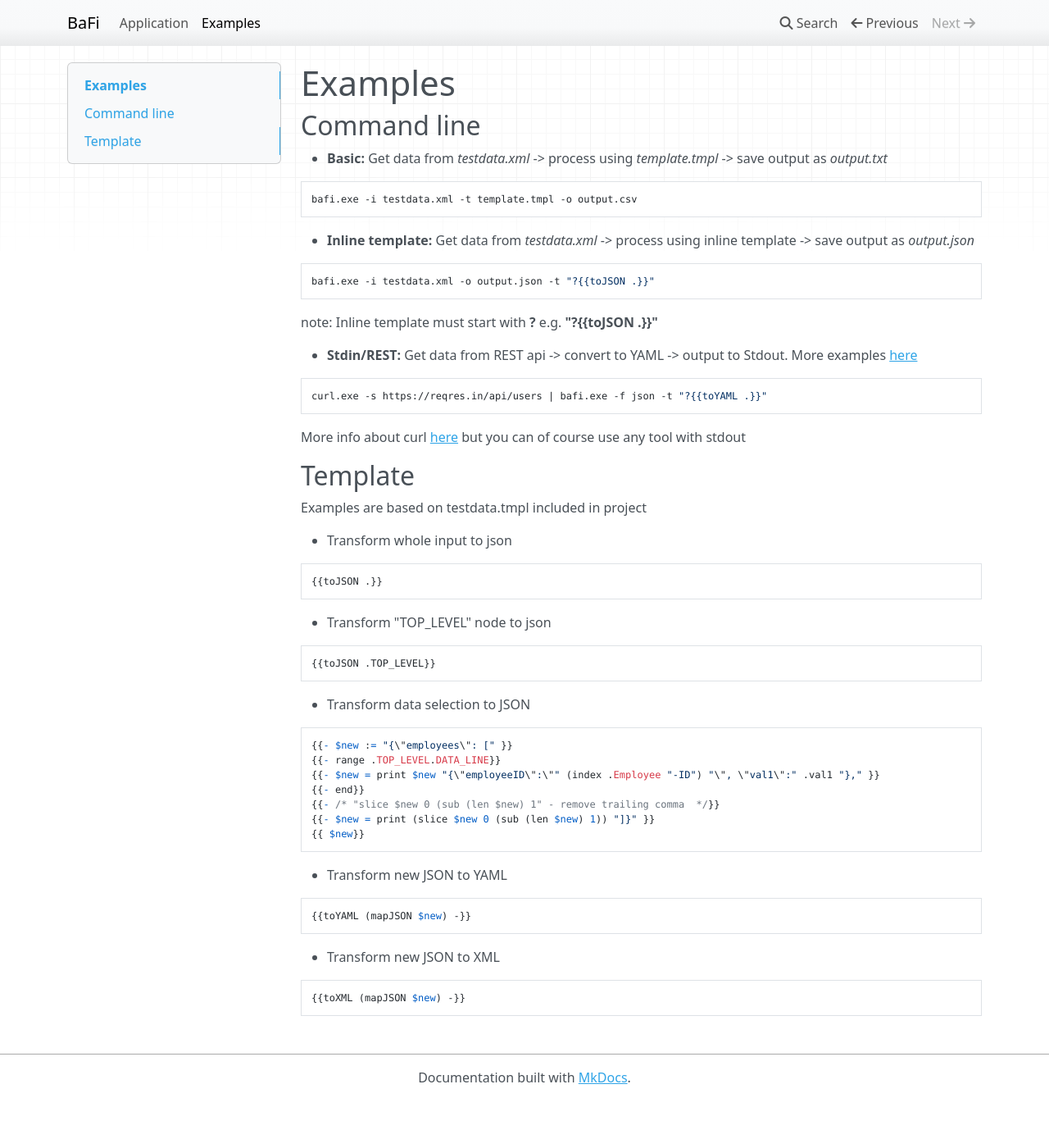
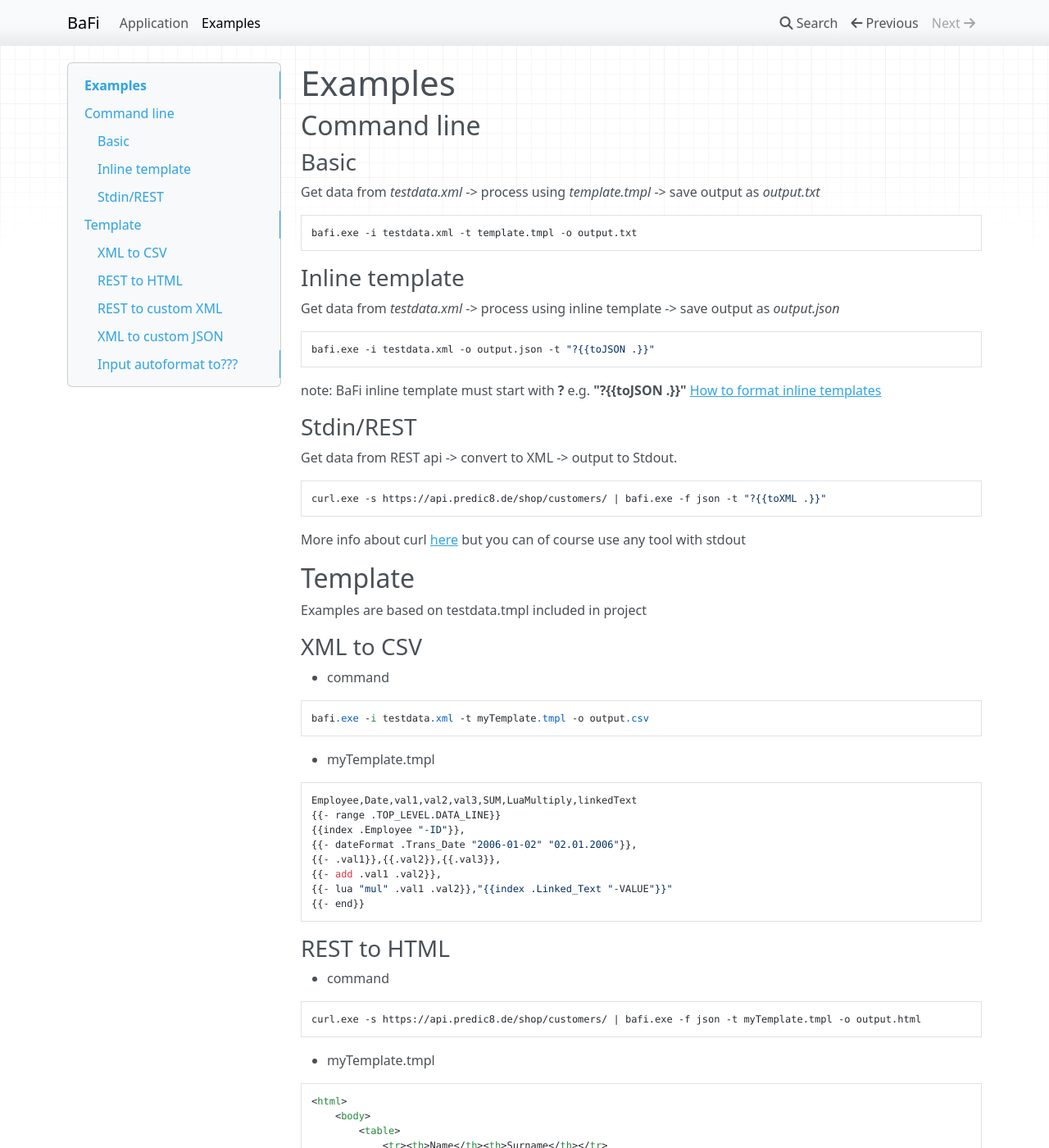
Before and after one commit to mmalcek/bafi, an MkDocs documentation site: the page built from docs/examples.md, in a window 1280 px wide and 1400 px high. Shown: the whole window at 82% size. Built offline with MkDocs 1.6.1, drawn with Linux system fonts in a browser that asks for light colours; nearby versions of some CDN libraries; some of the changed text lies outside the part shown.

````diff
--- a/docs/examples.md
+++ b/docs/examples.md
@@ -1,35 +1,92 @@
 # Examples
 ## Command line
-- **Basic:** Get data from *testdata.xml* -> process using *template.tmpl* -> save output as *output.txt*
+### Basic
+Get data from *testdata.xml* -> process using *template.tmpl* -> save output as *output.txt*
 ```sh
-bafi.exe -i testdata.xml -t template.tmpl -o output.csv
+bafi.exe -i testdata.xml -t template.tmpl -o output.txt
 ```
-- **Inline template:** Get data from *testdata.xml* -> process using inline template -> save output as *output.json*
+### Inline template
+Get data from *testdata.xml* -> process using inline template -> save output as *output.json*
 ```sh
 bafi.exe -i testdata.xml -o output.json -t "?{{toJSON .}}"
 ```
-note: Inline template must start with **?** e.g. **"?{{toJSON .}}"**
+note: BaFi inline template must start with **?** e.g. **"?{{toJSON .}}"**
+[How to format inline templates](https://pkg.go.dev/text/template#hdr-Examples)
 
-- **Stdin/REST:** Get data from REST api -> convert to YAML -> output to Stdout. More examples [here](https://pkg.go.dev/text/template#hdr-Examples)
+### Stdin/REST
+Get data from REST api -> convert to XML -> output to Stdout.
 ```sh
-curl.exe -s https://reqres.in/api/users | bafi.exe -f json -t "?{{toYAML .}}"
+curl.exe -s https://api.predic8.de/shop/customers/ | bafi.exe -f json -t "?{{toXML .}}"
 ```
 More info about curl [here](https://curl.se/) but you can of course use any tool with stdout
 
 ## Template
 Examples are based on testdata.tmpl included in project
 
-- Transform whole input to json
+### XML to CSV
+- command
 ```
-{{toJSON .}}
+bafi.exe -i testdata.xml -t myTemplate.tmpl -o output.csv
+```
+- myTemplate.tmpl
+```
+Employee,Date,val1,val2,val3,SUM,LuaMultiply,linkedText
+{{- range .TOP_LEVEL.DATA_LINE}}
+{{index .Employee "-ID"}},
+{{- dateFormat .Trans_Date "2006-01-02" "02.01.2006"}},
+{{- .val1}},{{.val2}},{{.val3}},
+{{- add .val1 .val2}},
+{{- lua "mul" .val1 .val2}},"{{index .Linked_Text "-VALUE"}}"
+{{- end}}
 ```
 
-- Transform "TOP_LEVEL" node to json
+### REST to HTML
+- command
 ```
-{{toJSON .TOP_LEVEL}}
+curl.exe -s https://api.predic8.de/shop/customers/ | bafi.exe -f json -t myTemplate.tmpl -o output.html
+```
+- myTemplate.tmpl
+```
+<html>
+    <body>
+        <table>
+            <tr><th>Name</th><th>Surname</th></tr>
+            {{- range .customers}}
+            <tr><td>{{.firstname}}</td><td>{{.firstname}}</td></tr>
+            {{- end }}
+        </table>
+    </body>
+</html>
+
+<style>
+table, th, td { border: 1px solid black; width: 400px; }
+</style>
+```
+### REST to custom XML
+- command
+```
+curl.exe -s https://api.predic8.de/shop/customers/ | bafi.exe -f json -t myTemplate.tmpl -o output.xml
+```
+- myTemplate.tmpl
+```
+<?xml version="1.0" encoding="utf-8"?>
+<MY_DATA>
+    {{- range .customers}}
+    <CUSTOMMER>
+        <NAME>{{.firstname}}</NAME>
+        <SURNAME>{{.lastname}}</SURNAME>
+    </CUSTOMMER>
+    {{- end }}
+</MY_DATA>
 ```
 
-- Transform data selection to JSON
+### XML to custom JSON
+- command
+```
+bafi.exe -i testdata.xml -t myTemplate.tmpl -o output.json
+```
+
+- myTemplate.tmpl
 ```
 {{- $new := "{\"employees\": [" }}
 {{- range .TOP_LEVEL.DATA_LINE}}
@@ -39,12 +96,21 @@ Examples are based on testdata.tmpl included in project
 {{- $new = print (slice $new 0 (sub (len $new) 1)) "]}" }}
 {{ $new}}
 ```
+JSON in $new variable can be mapped to struct and autoformatted to other formats like:
 
-- Transform new JSON to YAML
+- Transform $new to YAML
 ```
 {{toYAML (mapJSON $new) -}}
 ```
-- Transform new JSON to XML
+- Transform $new to XML
 ```
 {{toXML (mapJSON $new) -}}
 ```
+### Input autoformat to???
+Input data can be easily fomated to oher formats by functions **toXML,toJSON,toBSON,toYAML**. In this case its not necesarry add template file because it's as easy as
+```
+curl.exe -s https://api.predic8.de/shop/customers/ | bafi.exe -f json -t "?{{toXML .}}" -o output.xml
+curl.exe -s https://api.predic8.de/shop/customers/ | bafi.exe -f json -t "?{{toJSON .}}" -o output.json
+curl.exe -s https://api.predic8.de/shop/customers/ | bafi.exe -f json -t "?{{toBSON .}}" -o output.bson
+curl.exe -s https://api.predic8.de/shop/customers/ | bafi.exe -f json -t "?{{toYAML .}}" -o output.yml
+```
````
Also changed, not shown: README.md (+16 -6 lines), docs/README.md (+30 -14 lines), 1 other file.
